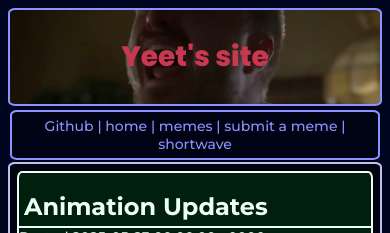
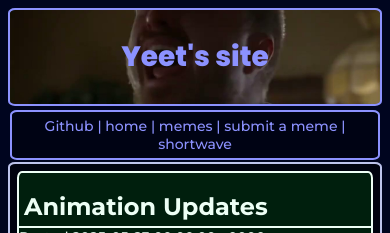
Before and after one commit to yeetssite/yeetssite.github.io, a Jekyll site: the page built from index.html, in a window 390 px wide. Shown: the top 233 px of the page. Built offline with Jekyll 4.4.1, drawn with Linux system fonts in a browser that asks for light colours; some web fonts are replaced; a script that is not in the unit is left out.

Commit message:
color issue

```diff
--- a/assets/css/base.css
+++ b/assets/css/base.css
@@ -52,19 +52,19 @@
   border-bottom: none!important;
   padding: none;
   font-size: 28px;
-  color: #c63951;
+  color: #8c92ff;
   transition: ease-in 0.1s;
   text-align: center;
 }
 
 .logo .logotext:hover{
-  color: #e87a8d;
+  color: #c4c7ff;
   transition: ease-in 0.1s;
   font-size: 30px;
 }
 
 .logo .logotext:active{
-  color: #c63951;
+  color: #8c92ff;
   transition: ease-in 0.1s;
   font-size: 23px;
 }}
@@ -74,25 +74,25 @@
   border-bottom: none!important;
   padding: none;
   font-size: 28px;
-  color: #c63951;
+  color: #8c92ff;
   transition: ease-in 0.1s;
   text-align: center;
 }
 
 .logo .logotext:hover{
-  color: #e87a8d;
+  color: #c4c7ff;
   transition: ease-in 0.1s;
   font-size: 32px;
 }
 
 .logo .logotext:active{
-  color: #c63951;
+  color: #8c92ff;
   transition: ease-in 0.1s;
   font-size: 23px;
 }}
 
 .logo:hover{
-  border: 3px solid #e87a8d;
+  border: 3px solid #c4c7ff;
   background-color: #06020a;
   border-radius: 9px / 7px;
   padding: 7px;
@@ -100,8 +100,8 @@
 }
 
 .logo:active{
-  background-color: #2d0007;
-  border: 2.0px solid #c63951;
+  background-color: #000314;
+  border: 2.0px solid #8c92ff;
   border-radius: 4px / 2px;
   padding: 2px;
   transition: ease-in 0.1s;
```
